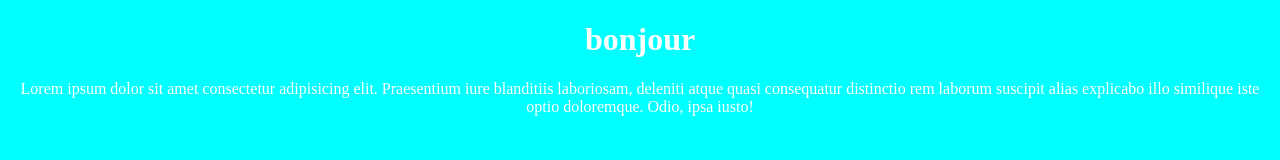
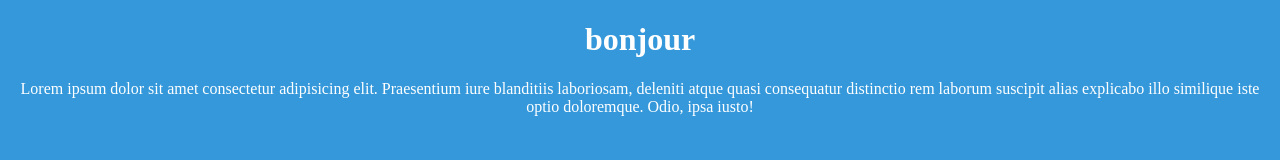
Before and after one commit to Jbaratte/beginner, a plain HTML site: page index.html in a window 1280 px wide. Drawn offline with Linux system fonts and the light colour scheme.

Commit message:
changement de la couleur de fond

```diff
--- a/index.html
+++ b/index.html
@@ -5,7 +5,7 @@
     <meta name="viewport" content="width=device-width, initial-scale=1.0">
     <title>Document</title>
 </head>
-    <body style="background-color: aqua;">
+    <body style="background-color:#3498db;">
         <h1 style="text-align: center; color: white;">bonjour</h1>
         <p style="text-align: center; color: white;">Lorem ipsum dolor sit amet consectetur adipisicing elit. Praesentium iure blanditiis laboriosam, deleniti atque quasi consequatur distinctio rem laborum suscipit alias explicabo illo similique iste optio doloremque. Odio, ipsa iusto!</p>
     </body>
```
